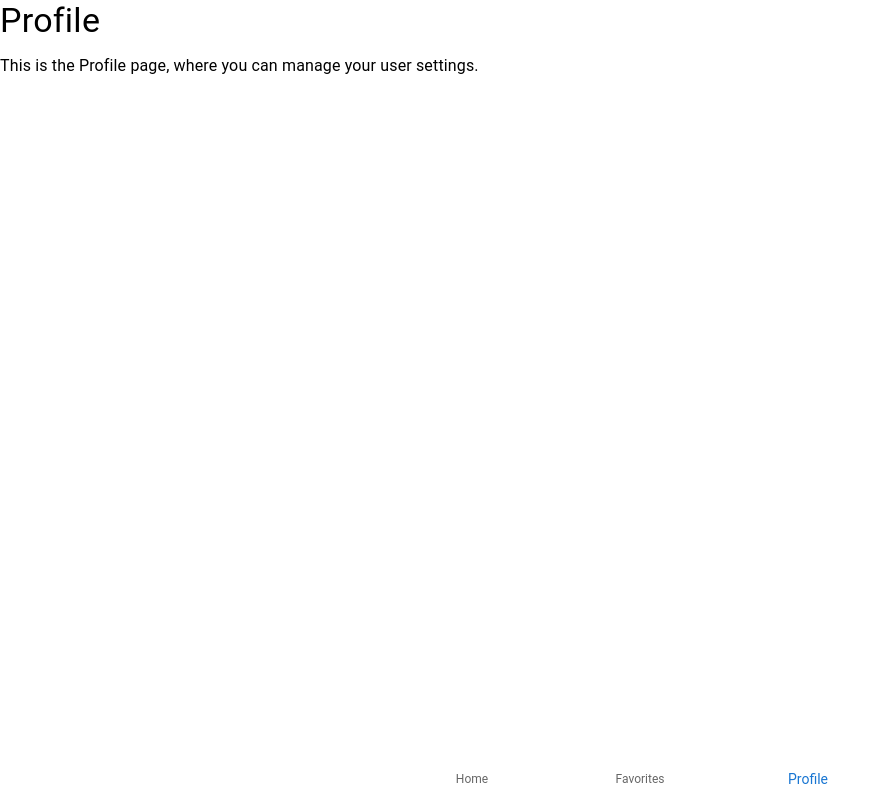
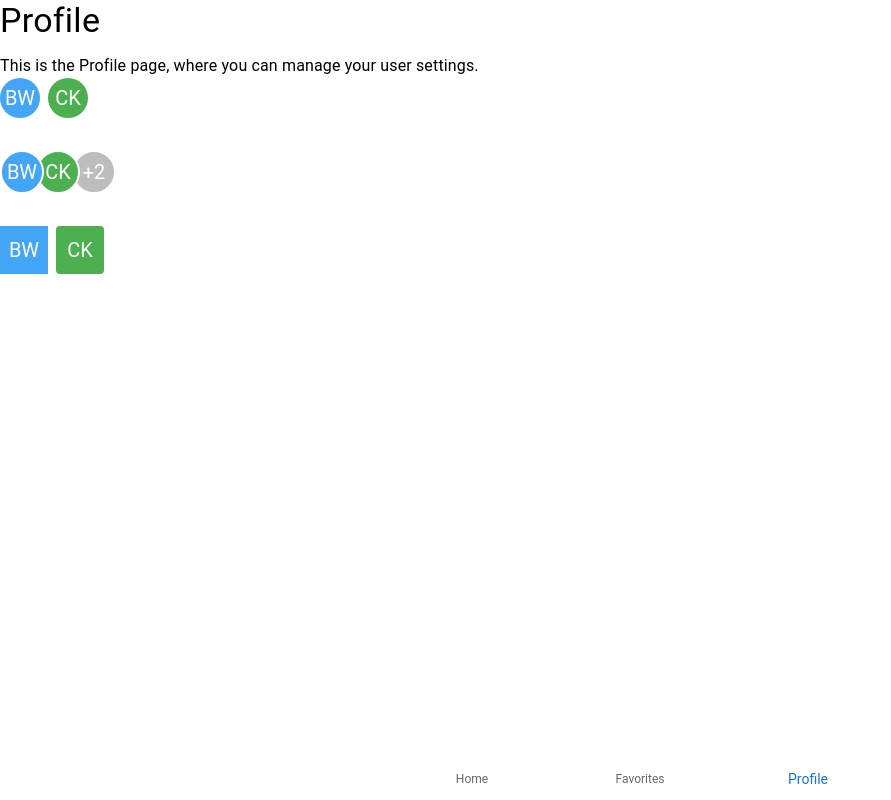
Before and after one commit to Adrian-YongKeng/react-mui-d, a React (Create React App) app: page /profile in a window 1280 px wide. Shown: the whole page, without its empty margins (0-891 px from the left). Built offline with nearby package versions, Linux system fonts and the light colour scheme; some icons are missing.

Commit message:
MUi Avatar

```diff
--- a/src/App.tsx
+++ b/src/App.tsx
@@ -22,6 +22,7 @@
 import Home from "./pages/Home";
 import Favorites from "./pages/Favorites";
 import Profile from "./pages/Profile";
+import MuiAvatar from "./components/MuiAvatar";
 
 function App() {
   return (
@@ -67,6 +68,8 @@
           <Route path="/profile" element={<Profile />} />
         </Routes>
 
+        <MuiAvatar />
+
         <MuiBottomNavigation />
       </div>
     </BrowserRouter>
--- /dev/null
+++ b/src/components/MuiAvatar.tsx
@@ -0,0 +1,46 @@
+import { Avatar, AvatarGroup, Stack } from "@mui/material";
+import React from "react";
+
+const MuiAvatar = () => {
+  return (
+    <Stack spacing={4}>
+      <Stack direction="row" spacing={1}>
+        <Avatar sx={{ backgroundColor: "primary.light" }}>BW</Avatar>
+        <Avatar sx={{ backgroundColor: "success.light" }}>CK</Avatar>
+      </Stack>
+
+      <Stack direction="row" spacing={1}>
+        <AvatarGroup max={3}>
+          <Avatar sx={{ backgroundColor: "primary.light" }}>BW</Avatar>
+          <Avatar sx={{ backgroundColor: "success.light" }}>CK</Avatar>
+          <Avatar
+            src="https://randomuser.me/api/portraits/women/79.jpg"
+            alt="Jane DOE"
+          />
+          <Avatar
+            src="https://randomuser.me/api/portraits/men/51.jpg"
+            alt="John DOE"
+          />
+        </AvatarGroup>
+      </Stack>
+
+      <Stack direction="row" spacing={1}>
+        <Avatar
+          variant="square"
+          sx={{ backgroundColor: "primary.light", width: 48, height: 48 }}
+        >
+          BW
+        </Avatar>
+
+        <Avatar
+          variant="rounded"
+          sx={{ backgroundColor: "success.light", width: 48, height: 48 }}
+        >
+          CK
+        </Avatar>
+      </Stack>
+    </Stack>
+  );
+};
+
+export default MuiAvatar;
```
